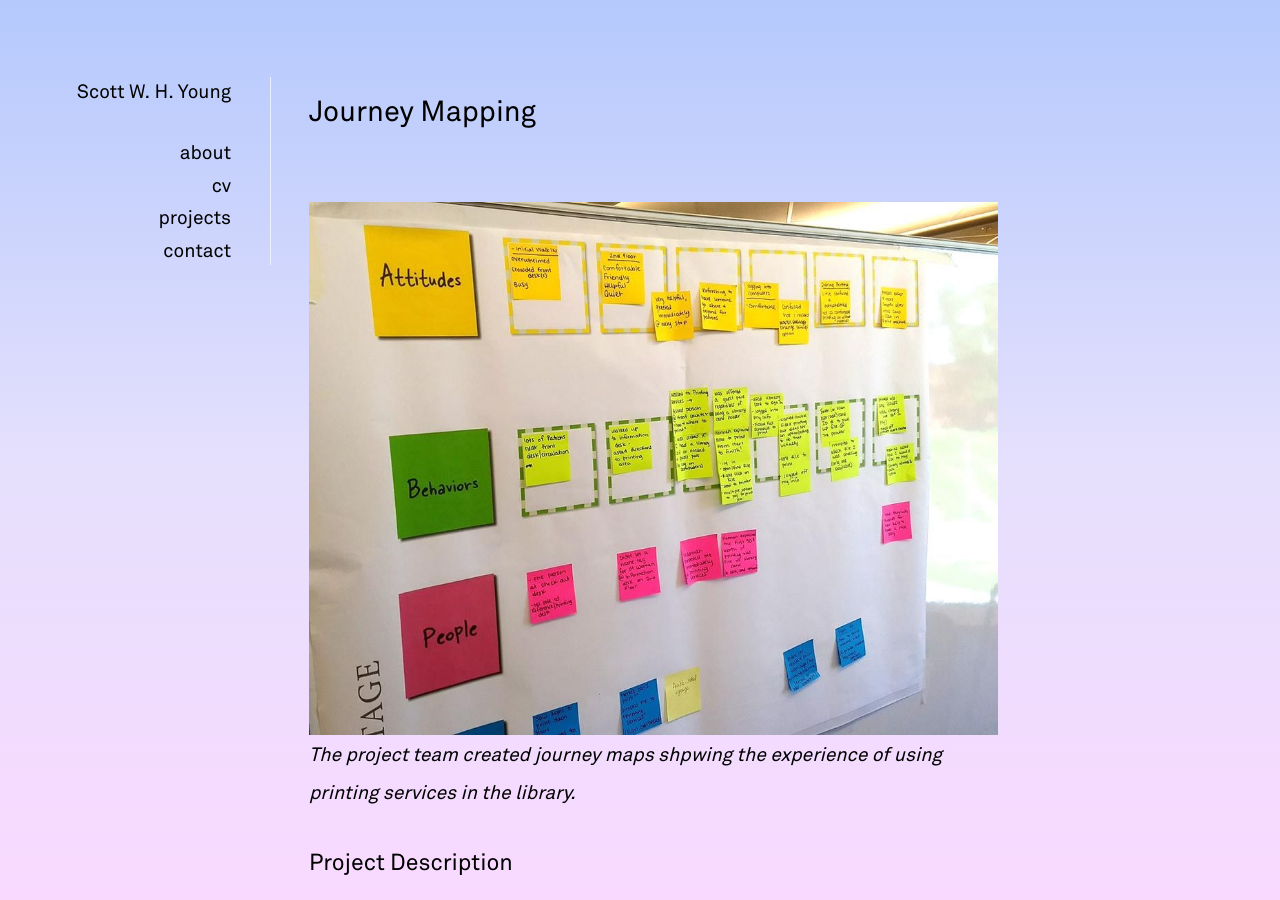
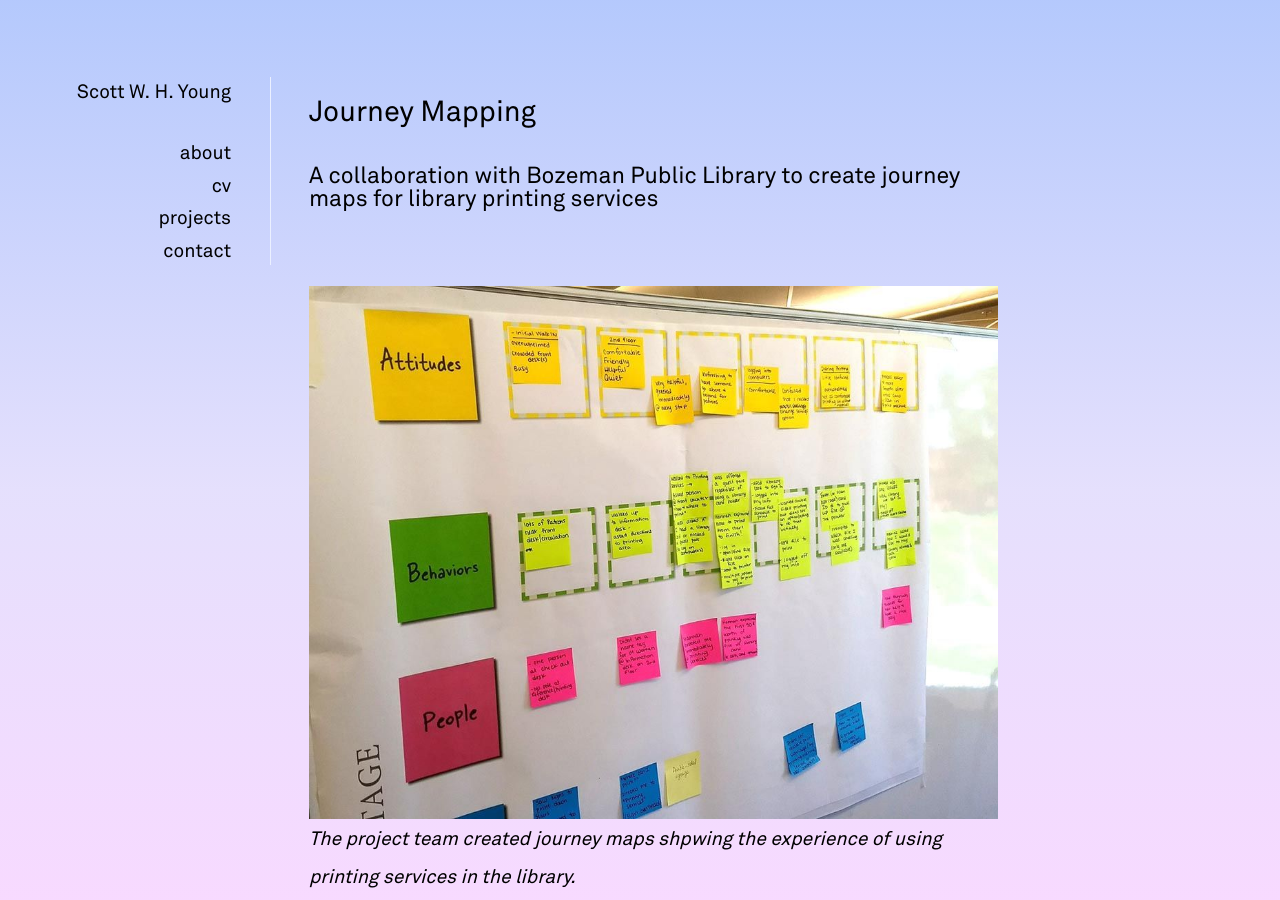
Before and after one commit to swyoung/swyoung.github.io, a Jekyll site: the page built from _projects/2017-08-20-journey-mapping.md, in a window 1280 px wide and 900 px high. Built offline with Jekyll 4.4.1, drawn with Linux system fonts in a browser that asks for light colours; nearby versions of some CDN libraries; a style sheet for code colours, icons or effects is not loaded.

Commit message:
Update 2017-08-20-journey-mapping.md

```diff
--- a/_projects/2017-08-20-journey-mapping.md
+++ b/_projects/2017-08-20-journey-mapping.md
@@ -9,17 +9,18 @@ usehighlight: false
 
 
 # {{ page.title }}
+## {{ page.description }}
 
 <br>
 
 <img style="display: block;" class="img-fluid" src="/assets/img/journey-mapping.jpg" alt="a journey map">
 <em>The project team created journey maps shpwing the experience of using printing services in the library.</em>
 
-## Project Description
+### Project Description
 Librarians and students from Montana State University Library and Bozeman Public Library created journey maps to capture the user experience of printing at the library. Insights from the journey maps were applied to improve printing workflows for library users.
 
-## Collaborators
+### Collaborators
 Bozeman Public Library
 
-## Timeline
+### Timeline
 Summer 2017
```
